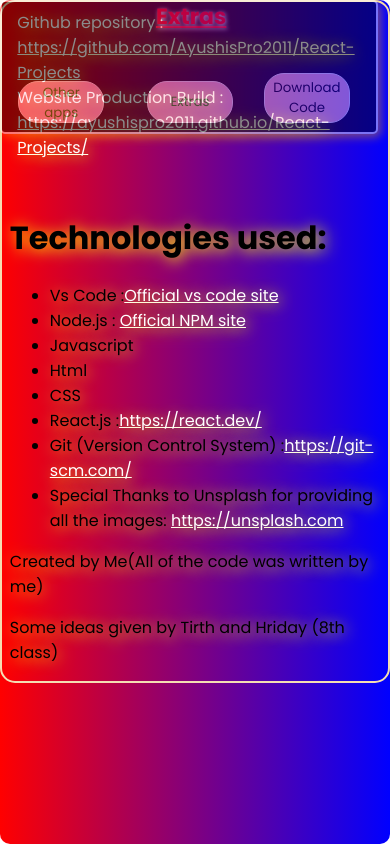
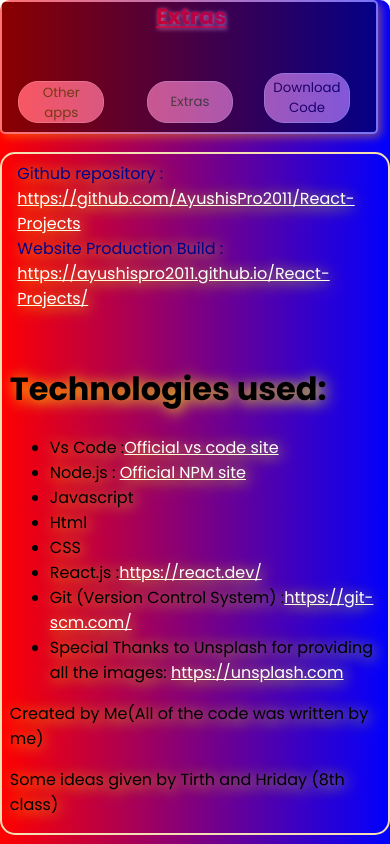
Before and after one commit to AyushisPro2011/project-showcase, a React (Create React App) app: page /#/ in a window 390 px wide. Both pictures are taken after a click on the button "Extras". Shown: the top 844 px of the page. Built offline with nearby package versions, Linux system fonts and the light colour scheme.

Commit message:
Bug fixes and layout update

```diff
--- a/src/App.css
+++ b/src/App.css
@@ -39,7 +39,7 @@
 }
 
 /* Media query for mobile devices */
-@media (max-width: 768px) {
+@media screen and (max-width: 768px) {
   #navbar {
    display:block;
    position: absolute;
@@ -106,7 +106,7 @@
 
 
 /* Sidebar */
-@media (max-width : 768px) {
+@media screen and (max-width : 768px) {
   .sidebar{
   height: 10vh !important;
   width: 95vw !important;
@@ -123,3 +123,17 @@
 
 
 }
+
+
+
+/* Extras section mobile */
+@media screen and (max-width:786px) {
+        body{
+          height: 120vh !important;
+        }
+  #Extras-info{
+        position: absolute;
+        top: 18vh;
+        left: 0;
+      }
+}
--- a/src/projects/Contacts.js
+++ b/src/projects/Contacts.js
@@ -1,11 +1,11 @@
 import Navbar from '../components/navbar'
-
+import '../App.css'
 const Contact = () => {
     return(
         <body style={{ background: 'linear-gradient(to right, #ff0000, #0000ff)' , width : '100vw' , height : "100vh" , textShadow : "2px 2px 15px yellow"}}>
         <Navbar Text={"Extras"}/>
-        <div style={{border : "2px solid wheat" , borderRadius : "15px" , paddingLeft : "2%"}}>
-        <p style={{color : "white" , margin : "2%"}}>
+        <div style={{border : "2px solid wheat" , borderRadius : "15px" , paddingLeft : "2%"}} id='Extras-info'>
+        <p style={{color : "darkblue" , margin : "2%"}}>
             Github repository : <a  style = {{color : "white"}} href='https://github.com/AyushisPro2011/React-Projects'>https://github.com/AyushisPro2011/React-Projects</a><br/>
             Website Production Build :  <a  style = {{color : "white"}} href='https://ayushispro2011.github.io/React-Projects/'>https://ayushispro2011.github.io/React-Projects/</a>
         </p>
--- a/src/projects/Currency-Converter/password.css
+++ b/src/projects/Currency-Converter/password.css
@@ -92,7 +92,7 @@
 
 
 /* Mobile layout */
-@media (max-width:786px) {
+@media screen and (max-width:786px) {
     #title{
         font-size: 200%;
         top: -2%;
--- a/src/projects/Homepage.css
+++ b/src/projects/Homepage.css
@@ -45,7 +45,7 @@
 
   /* Mobile styling */
 
-  @media (max-width:786px) {
+  @media screen and (max-width:786px) {
     #homepage{
       height: 170vh;
     }
--- a/src/projects/Planet-facts/planet-facts.css
+++ b/src/projects/Planet-facts/planet-facts.css
@@ -33,7 +33,7 @@
 
 
 /* Mobile Layout */
-@media (max-width:786px) {
+@media screen and (max-width:786px) {
     #planet-facts-body{
         height: 120vh;
     }
--- a/src/projects/weight-calculator/Pro.css
+++ b/src/projects/weight-calculator/Pro.css
@@ -186,7 +186,7 @@
 
   /* Mobile styling */
 
-  @media (max-width : 786px) {
+  @media screen and (max-width : 786px) {
       .centralbox{
         position: absolute;
         left: 0;
```
